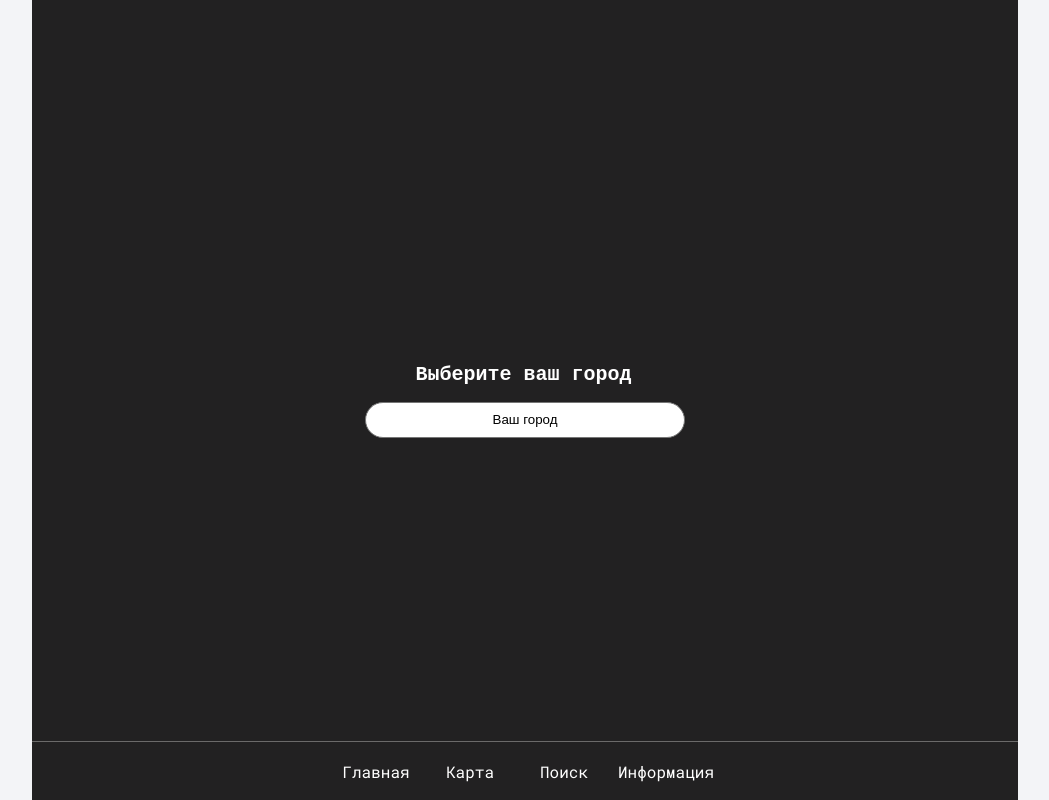
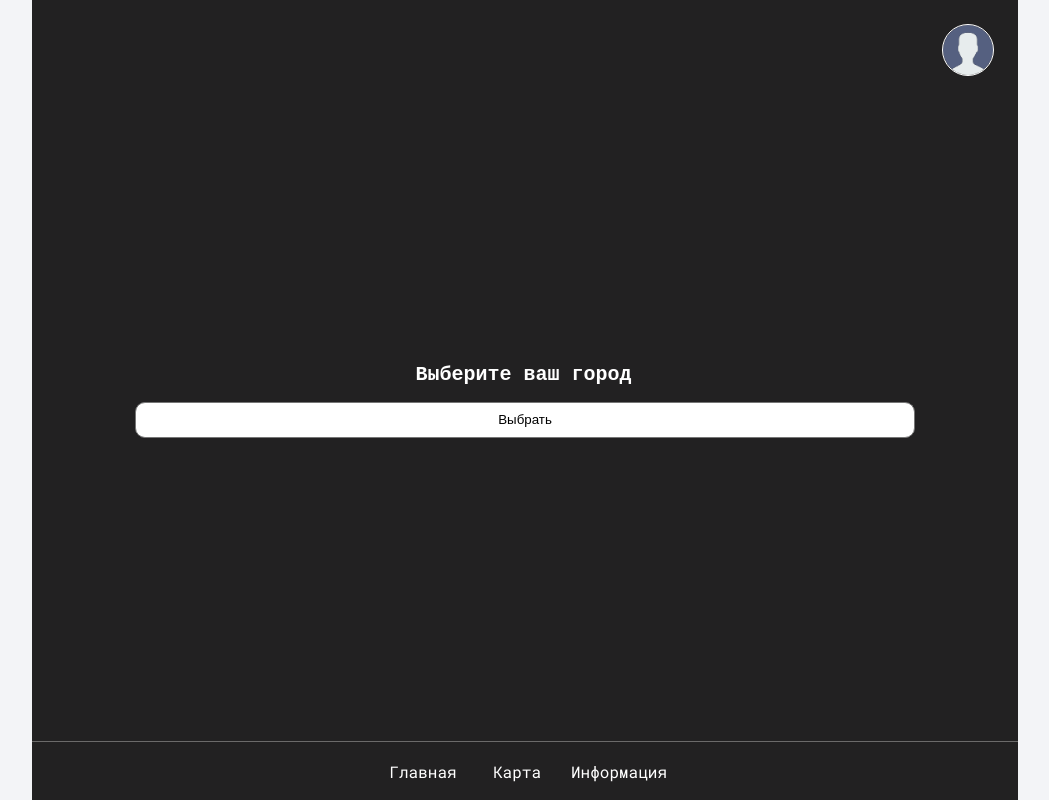
Before and after one commit to lighterboiii/discrete-taburetka-project, a React (Create React App) app: page / in a window 1280 px wide. Shown: the whole page, without its empty margins (115-1164 px from the left). Built offline with nearby package versions, Linux system fonts and the light colour scheme.

Commit message:
вынести логин в отдельную ссылку

```diff
--- a/src/components/App/App.module.css
+++ b/src/components/App/App.module.css
@@ -25,3 +25,18 @@
     transform: rotate(360deg);
   }
 }
+
+.userButton {
+  position: absolute;
+  top: 24px;
+  right: 24px;
+  background-image: url('../../images/user.png');
+  background-repeat: no-repeat;
+  background-size: 100%;
+  background-position: center;
+  border: 1px white solid;
+  border-radius: 40px;
+  background-color: #222122;
+  width: 52px;
+  height: 52px;
+}
--- a/src/components/App/App.tsx
+++ b/src/components/App/App.tsx
@@ -1,6 +1,6 @@
 import st from './App.module.css';
 // eslint-disable-next-line @typescript-eslint/no-unused-vars
-import { BrowserRouter as Router, Routes, Route, useLocation } from 'react-router-dom';
+import { BrowserRouter as Router, Routes, Route, useLocation, Link } from 'react-router-dom';
 import { RegisterPage } from '../../pages/register/register';
 import { ContactsPage } from '../../pages/contacts/contacts';
 import { AroundPage } from '../../pages/around/around';
@@ -12,21 +12,14 @@ import { InfoPage } from '../../pages/information/information';
 import { ProfilePage } from '../../pages/profile/profile';
 import { FavPage } from '../../pages/favorite/favorite';
 import { LoginPage } from '../../pages/login/login';
-// import { citiesData } from '../../utils/data';
-// import { ICitiesData } from '../../utils/types';
 
 export const App: FC = () => {
   const location = useLocation();
   const background = location;
-  // const isMatchProfile = useMatch('/profile/*');
-  // const [data, setData] = useState<ICitiesData>();
-
-  // useEffect(() => {
-  //   setData(citiesData);
-  // },[]);
 
   return (
     <div className={st.App}>
+      <Link to={'/login'}><button className={st.userButton}></button></Link>
       <Routes location={background}>
         <Route path='/' element={<MainPage />}>
           <Route path='list' element={<ListPage />} />
@@ -47,7 +40,8 @@ export const App: FC = () => {
       <Header
         one={'Карта'}
         two={'Поиск'}
-        three={'Информация'} />
+        three={'Информация'}
+      />
     </div>
   );
 }
--- a/src/components/Header/Header.tsx
+++ b/src/components/Header/Header.tsx
@@ -1,5 +1,5 @@
 import { FC } from "react";
-import { Link, useMatch } from "react-router-dom";
+import { Link } from "react-router-dom";
 import st from './Header.module.css';
 
 interface IHeader {
@@ -12,10 +12,10 @@ export const Header: FC<IHeader> = ({ one, two, three }) => {
 
   return (
     <header className={st.container}>
-      <Link to='/' className={st.link + ' mainLink'}>Главная</Link>
       <nav className={st.nav}>
+        <Link to='/' className={st.link + ' mainLink'}>Главная</Link>
         <Link className={st.link} to='/map'>{one}</Link>
-        <Link className={st.link} to='/login'>{two}</Link>
+        {/* <Link className={st.link} to='/login'>{two}</Link> */}
         <Link className={st.link} to='/contacts'>{three}</Link>
       </nav>
     </header>
--- a/src/components/Rest/Rest.tsx
+++ b/src/components/Rest/Rest.tsx
@@ -10,7 +10,7 @@ interface IRest {
 
 export const Rest: FC<IRest> = ({ item }) => {
   return (
-    <Link className={st.link} to={`/main/list/${item.id}`}>
+    <Link className={st.link} to={`/list/${item.id}`}>
     <li key={item.id} >
       <p className={st.name}>{item.name}</p>
       <p>{item.street}</p>
--- a/src/pages/information/information.module.css
+++ b/src/pages/information/information.module.css
@@ -17,6 +17,15 @@
   font-size: 16px;
   margin: 0 auto;
   cursor: pointer;
+}
+
+.buttons {
+  margin: 0 auto;
+  display: flex;
+  flex-direction: row;
+  gap: 16px;
+  justify-content: space-around;
+  align-items: center;
 }
 
 .name {
--- a/src/pages/information/information.tsx
+++ b/src/pages/information/information.tsx
@@ -11,13 +11,11 @@ export const InfoPage: FC<IInfoPage> = ({ data }) => {
 
   const { id } = useParams();
   const navigate = useNavigate();
+  const restaurant = data!.find((item: cityData) => item.id === Number(id));
 
-  console.log(data);
-  const restaurant = data!.find((item: cityData) => item.id === Number(id));
-  console.log(restaurant)
   const handleClick = () => {
     navigate(-1);
-  }
+  };
 
   return (
     <div className={st.container}>
@@ -27,7 +25,10 @@ export const InfoPage: FC<IInfoPage> = ({ data }) => {
         <p className={st.text}>{restaurant!.type}</p>
         <p className={st.text}>{restaurant!.rating}&#42;</p>
       </div>
+      <div className={st.buttons}>
+        <button className={st.button}>Связаться</button>
         <button onClick={handleClick} className={st.button}>Назад</button>
+      </div>
     </div>
   )
 };
--- a/src/pages/login/login.module.css
+++ b/src/pages/login/login.module.css
@@ -57,6 +57,7 @@
   margin: 0 auto;
   cursor: pointer;
   min-width: 185px;
+  padding: 8px;
 }
 
 .link {
--- a/src/pages/main/main.module.css
+++ b/src/pages/main/main.module.css
@@ -38,10 +38,10 @@
   -webkit-appearance: none;
   -moz-appearance: none;
   background-color: white;
-  max-width: 320px;
+  max-width: 80%;
   width: 100%;
   height: 36px;
-  border-radius: 50px;
+  border-radius: 10px;
 }
 
 .select option:checked {
@@ -62,6 +62,7 @@
   background-color: #4E5D94;
   border: none;
   border-radius: 40px;
+  padding: 8px;
   color: white;
   padding: 7px 16px;
   text-align: center;
--- a/src/pages/main/main.tsx
+++ b/src/pages/main/main.tsx
@@ -10,7 +10,7 @@ export const MainPage: FC = () => {
   const navigate = useNavigate();
   const [selectedValue, setSelectedValue] = useState('init');
   const options = [
-    { value: 'init', label: 'Ваш город' },
+    { value: 'init', label: 'Выбрать' },
     { value: 'Mtsensk', label: 'Мценск' },
     { value: 'Belgorod', label: 'Белгород' },
     { value: 'Orel', label: 'Орёл' },
```
Also changed, not shown: src/images/downarrow_121316.svg (added), src/images/user.png (added). Lines whose indentation alone changed are shown as unchanged.
